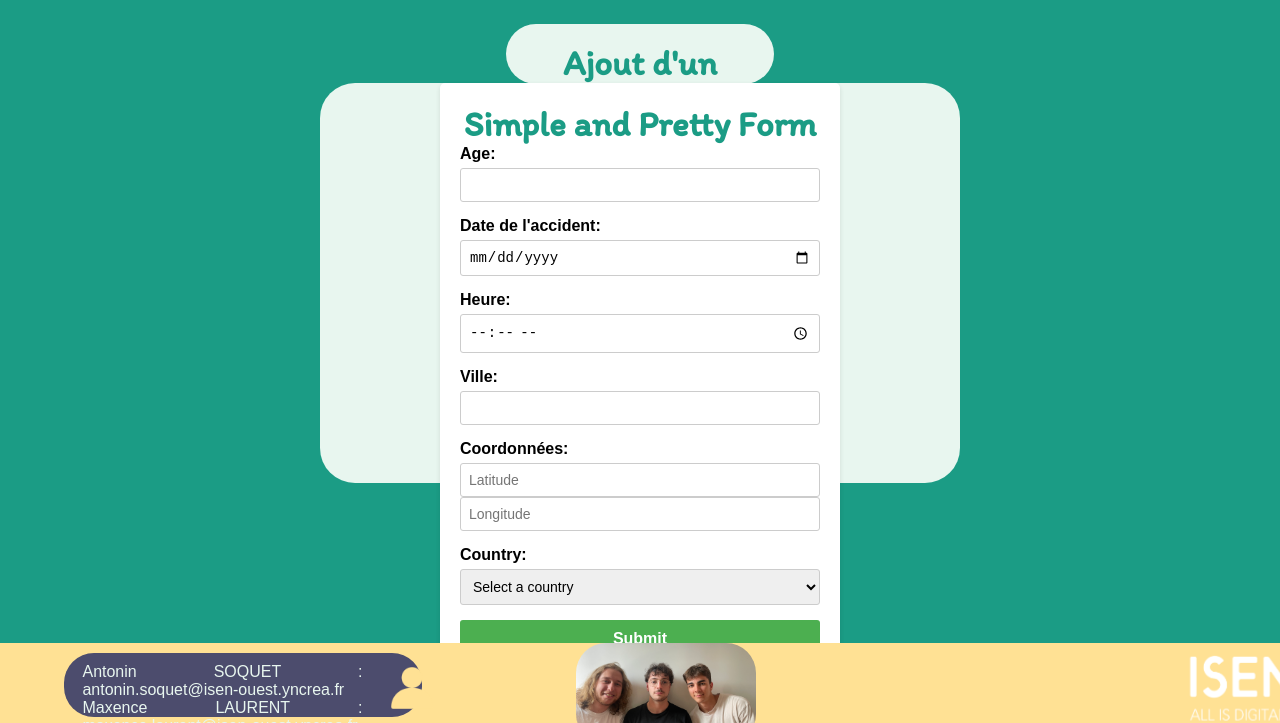
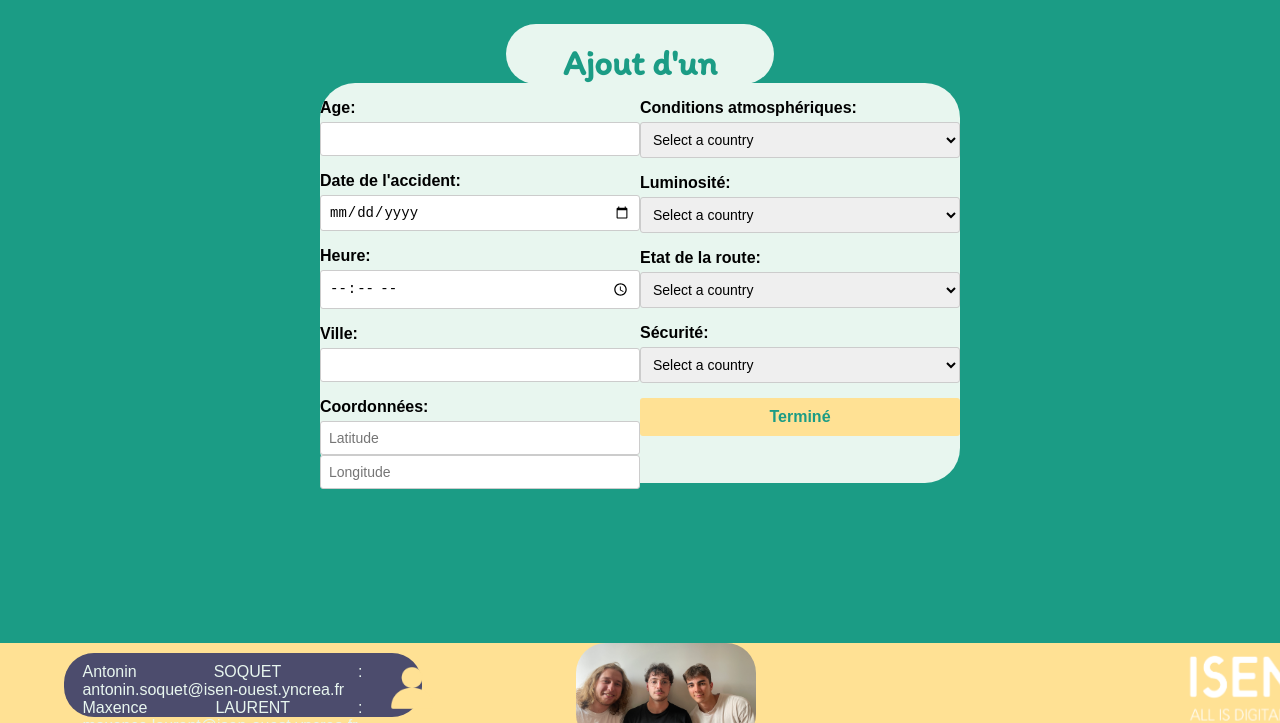
Before and after one commit to 0nano/end-project-A3-Web, a PHP site: page /ajout.html in a window 1280 px wide. Shown: the part 77-800 px from the top of the page. Run offline with PHP 8.4, Linux system fonts and the light colour scheme.

Commit message:
Commit form

```diff
--- a/ajout.html
+++ b/ajout.html
@@ -22,13 +22,15 @@
           <div class="body-body">
             <div class="boxe">
               <div class="upper-title" style="width: 30%;">
-                <br><h2>Ajout d'un Accidents: </h2>
+                <br><h2>Ajout d'un Accident: </h2>
               </div>
               <div class="ajout-box">
+                <div class="left-form">
+                <div class="form-container">
+                  <form>
 
-                <div class="form-container">
-                  <h2>Simple and Pretty Form</h2>
-                  <form>
+
+
                     <div class="form-field">
                       <label for="age" class="form-label">Age:</label>
                       <input type="number" id="age" class="form-input" required>
@@ -53,10 +55,20 @@
                       <input type="float" id="long" class="form-input" placeholder="Longitude" required>
 
                     </div>
+                      </div>
 
+
+
+
+                  </form>
+                </div>
+                <div class="right-form">
+
+                  <div class="form-container">
+                  <form>
                     <div class="form-field">
-                      <label for="country" class="form-label">Country:</label>
-                      <select id="country" class="form-select" required>
+                      <label for="descr_atmo" class="form-label">Conditions atmosphériques:</label>
+                      <select id="descr_atmo" class="form-select" required>
                         <option value="">Select a country</option>
                         <option value="usa">USA</option>
                         <option value="canada">Canada</option>
@@ -65,12 +77,44 @@
                       </select>
                     </div>
 
+                    <div class="form-field">
+                      <label for="descr_lum" class="form-label">Luminosité:</label>
+                      <select id="descr_lum" class="form-select" required>
+                        <option value="">Select a country</option>
+                        <option value="usa">USA</option>
+                        <option value="canada">Canada</option>
+                        <option value="uk">UK</option>
+                        <option value="australia">Australia</option>
+                      </select>
+                    </div>
 
+                    <div class="form-field">
+                      <label for="descr_surface" class="form-label">Etat de la route:</label>
+                      <select id="descr_surface" class="form-select" required>
+                        <option value="">Select a country</option>
+                        <option value="usa">USA</option>
+                        <option value="canada">Canada</option>
+                        <option value="uk">UK</option>
+                        <option value="australia">Australia</option>
+                      </select>
+                    </div>
 
-                    <button type="submit" class="form-button">Submit</button>
+                    <div class="form-field">
+                      <label for="descr_secu" class="form-label">Sécurité:</label>
+                      <select id="descr_secu" class="form-select" required>
+                        <option value="">Select a country</option>
+                        <option value="usa">USA</option>
+                        <option value="canada">Canada</option>
+                        <option value="uk">UK</option>
+                        <option value="australia">Australia</option>
+                      </select>
+                    </div>
+
+                    <button type="submit" class="form-button">Terminé</button>
+
                   </form>
+                  </div>
                 </div>
-
               </div>
             </div>
             <div>
--- a/public_html/css/main.css
+++ b/public_html/css/main.css
@@ -97,7 +97,7 @@ margin-right: 2%;
 }
 
 .header-icon {
-  color: white;
+  color: var(--white);
   font-size: 24px;
 }
 
@@ -226,6 +226,7 @@ footer {
   margin-top: 6%;
   margin-left: 10%;
   border-radius: 35px;
+  display: flex;
 }
 
 .upper-title{
@@ -240,19 +241,14 @@ footer {
 
 
 
-
-
 .form-container {
   max-width: 400px;
   margin: 0 auto;
-  background-color: #ffffff;
-  padding: 20px;
-  border-radius: 5px;
-  box-shadow: 0 2px 5px rgba(0, 0, 0, 0.1);
 }
 
 .form-field {
   margin-bottom: 15px;
+  margin-top: 5%;
 }
 
 .form-label {
@@ -283,17 +279,29 @@ footer {
   padding: 10px;
   border: none;
   border-radius: 3px;
-  background-color: #4caf50;
-  color: #ffffff;
+  background-color: var(--yellow);
+  color: var(--green);
   font-size: 16px;
   font-weight: bold;
   cursor: pointer;
 }
 
 .form-button:hover {
-  background-color: #45a049;
+  background-color: var(--grey);
 }
 
+
+
+.left-form{
+  width: 50%;
+  height: 100%;
+  margin-left:0%;
+}
+
+.right-form{
+height: 100%;
+width: 50%;
+}
 /* VISUALISATION*/
 
 .visu-list{
```
